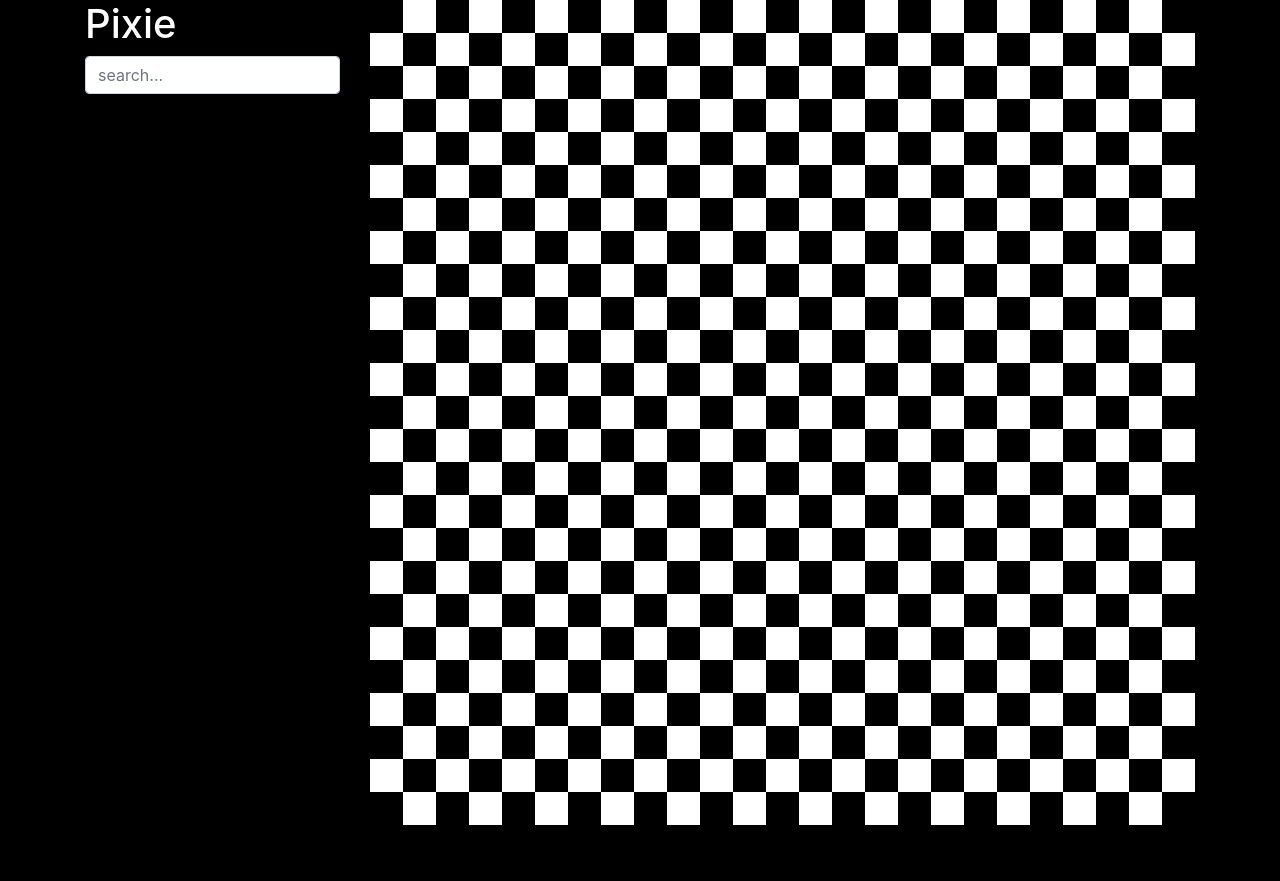
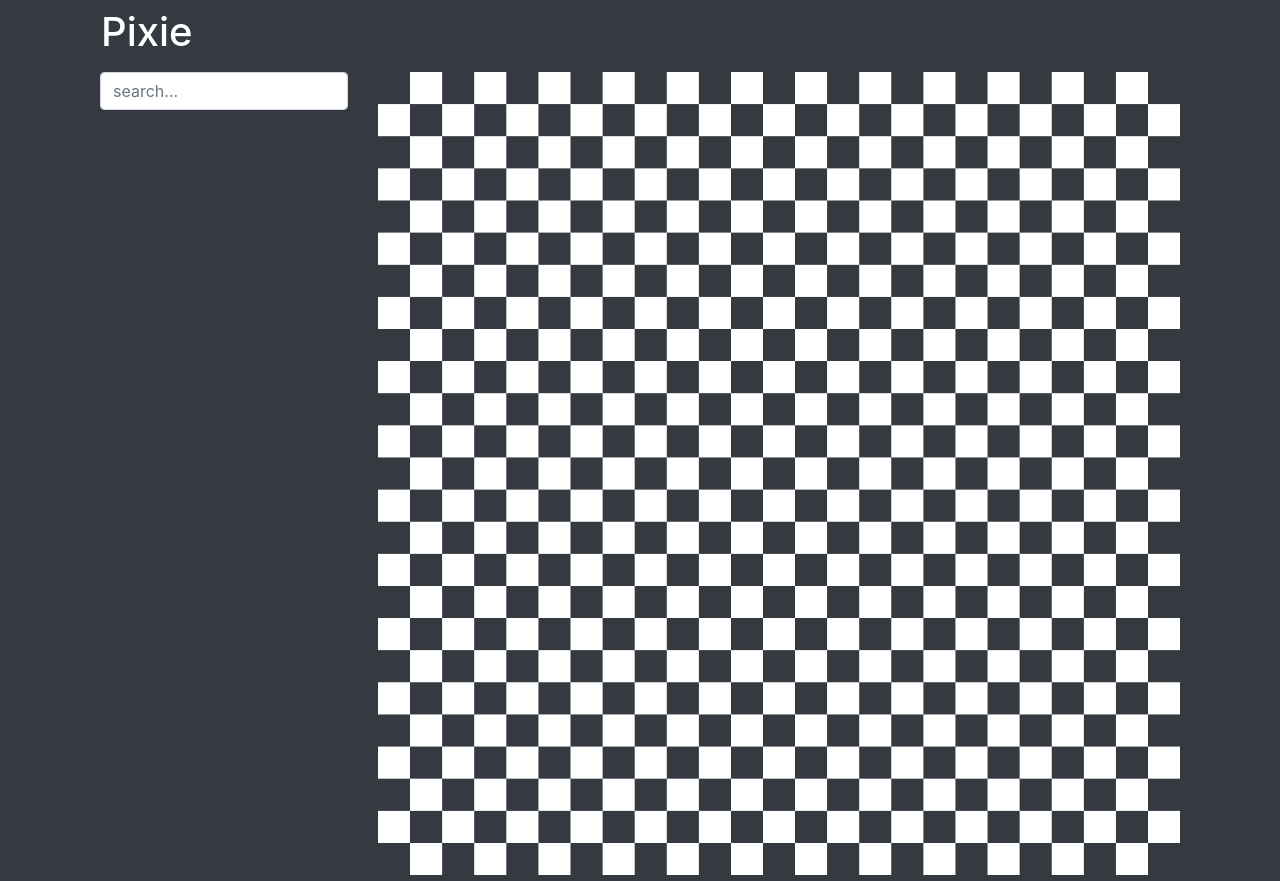
Before and after one commit to y0zg/pixie, a React (Create React App) app in the folder client/: page /1 in a window 1280 px wide. Before the commit the page ends 831 px from the top, so only its background shows below. Built offline with nearby package versions, Linux system fonts and the light colour scheme; no server answers.

Commit message:
ui update

```diff
--- a/client/src/App.css
+++ b/client/src/App.css
@@ -1,10 +1,9 @@
 body {
-  background: black;
+  background: #343a40;
   color: white;
 }
 
 canvas {
-  background-color: blue;
   width: 100%;
   height: auto;
 }
--- a/client/src/App.js
+++ b/client/src/App.js
@@ -1,7 +1,5 @@
 import React, { Component } from 'react';
-import { Route } from 'react-router-dom';
-import PixieIndex from './components/pixie/PixieIndex';
-import PixieEdit from './components/pixie/PixieEdit';
+import Layout from './components/layout';
 import './App.css';
 import openSocket from 'socket.io-client';
 import dotenv from 'dotenv';
@@ -32,8 +30,7 @@ class App extends Component {
   render() {
     return (
       <div className="App">
-        <Route exact path="/" component={PixieIndex} />
-        <Route path="/:id" component={PixieEdit} />
+        <Layout />
       </div>
     );
   }
--- /dev/null
+++ b/client/src/components/layout/NavBar.js
@@ -0,0 +1,11 @@
+import React from 'react';
+
+const NavBar = () => {
+  return (
+    <nav className="navbar navbar-dark bg-dark">
+      <h1>Pixie</h1>
+    </nav>
+  );
+};
+
+export default NavBar;
--- /dev/null
+++ b/client/src/components/layout/Router.js
@@ -0,0 +1,15 @@
+import React from 'react';
+import { Route } from 'react-router-dom';
+import PixieIndex from '../pixie/PixieIndex';
+import PixieEdit from '../pixie/PixieEdit';
+
+const Router = () => {
+  return (
+    <>
+      <Route exact path="/" component={PixieIndex} />
+      <Route path="/:id" component={PixieEdit} />
+    </>
+  );
+};
+
+export default Router;
--- /dev/null
+++ b/client/src/components/layout/index.js
@@ -0,0 +1,22 @@
+import React from 'react';
+import NavBar from './NavBar';
+import Router from './Router';
+
+const Layout = () => {
+  return (
+    <div className="container">
+      <div className="row">
+        <div className="col">
+          <NavBar />
+        </div>
+      </div>
+      <div className="row">
+        <div className="col">
+          <Router />
+        </div>
+      </div>
+    </div>
+  );
+};
+
+export default Layout;
--- a/client/src/components/pixie/Pixie.js
+++ b/client/src/components/pixie/Pixie.js
@@ -6,7 +6,7 @@ class Pixie {
     for (let row = 0; row < numRows; row++) {
       this._pixels.push([]);
       for (let column = 0; column < numColumns; column++) {
-        this._pixels[row].push((row + column) % 2 === 0 ? '#000000' : '#ffffff');
+        this._pixels[row].push((row + column) % 2 === 0 ? '#343a40' : '#ffffff');
       }
     }
   }
--- a/client/src/components/pixie/PixieEdit.js
+++ b/client/src/components/pixie/PixieEdit.js
@@ -33,7 +33,6 @@ class PixieEdit extends React.Component {
       <div className="container">
         <div className="row">
           <div className="col">
-            <h1>Pixie</h1>
             <form onSubmit={this.submitForm}>
               <div className="form-group">
                 <input
```
